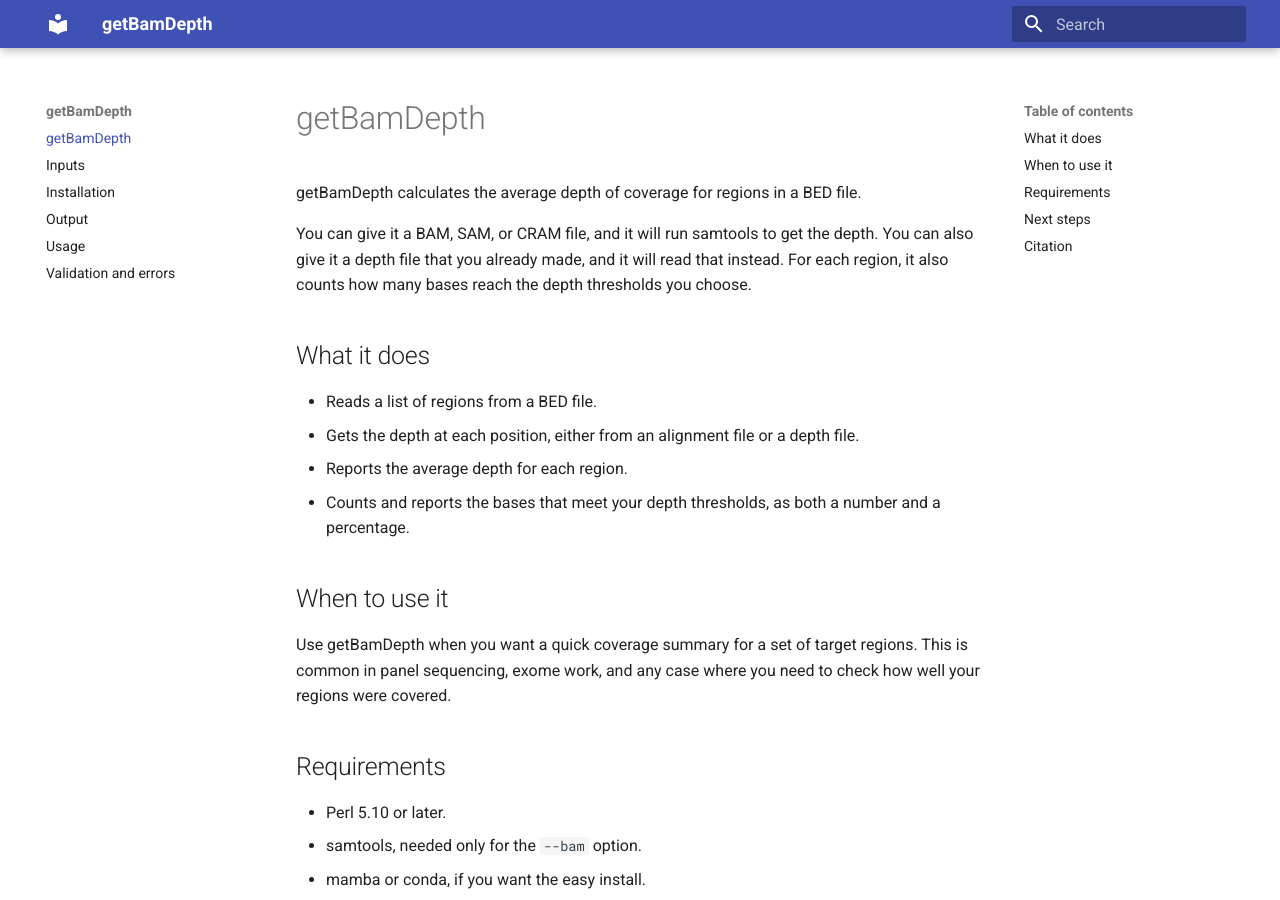
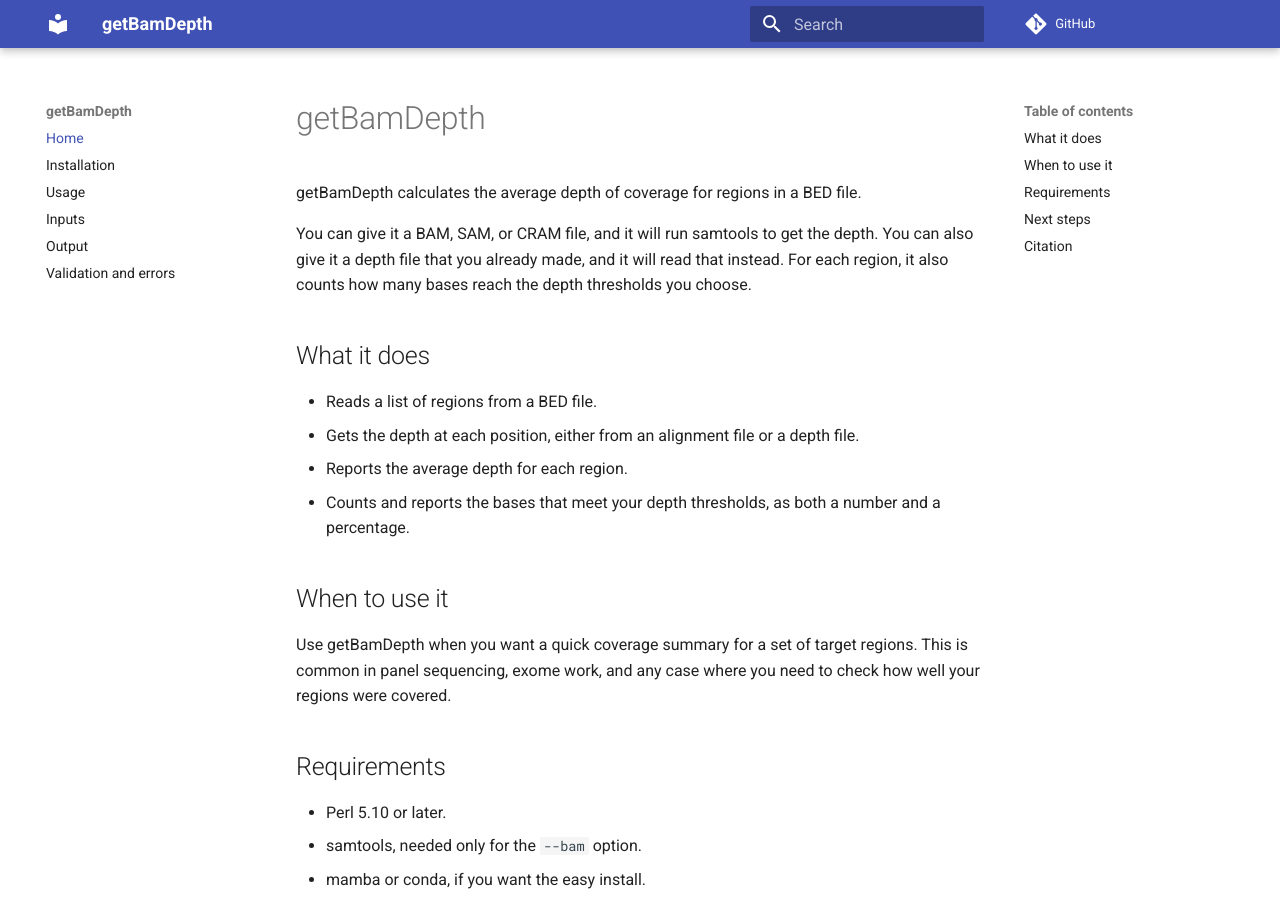
Before and after one commit to maurya-anand/getBamDepth, an MkDocs documentation site: the page built from docs/index.md, in a window 1280 px wide and 900 px high. Built offline with MkDocs 1.6.1 and Material for MkDocs 9.7.7, drawn with Linux system fonts in a browser that asks for light colours; comment, search, counter and statistics services are not loaded; part of the change alters nothing that is shown.

Commit message:
docs: update mkdocs configuration for improved navigation and features

```diff
--- a/mkdocs.yml
+++ b/mkdocs.yml
@@ -1,4 +1,21 @@
 site_name: getBamDepth
 site_url: https://github.com/maurya-anand/getBamDepth
+repo_url: https://github.com/maurya-anand/getBamDepth
 theme:
   name: material
+  features:
+    - navigation.sections
+    - navigation.top
+    - content.code.copy
+nav:
+  - Home: index.md
+  - Installation: installation.md
+  - Usage: usage.md
+  - Inputs: inputs.md
+  - Output: output.md
+  - Validation and errors: validation.md
+markdown_extensions:
+  - admonition
+  - tables
+  - toc:
+      permalink: true
```
